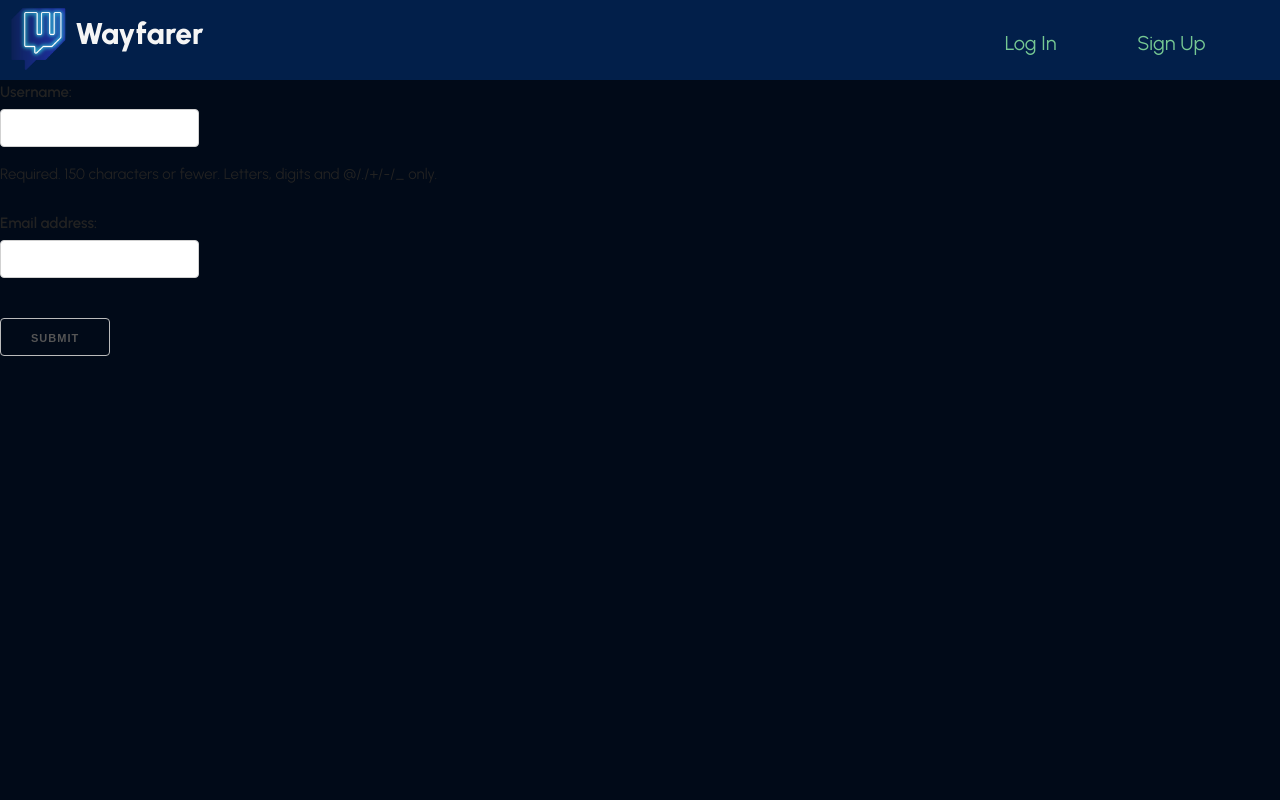
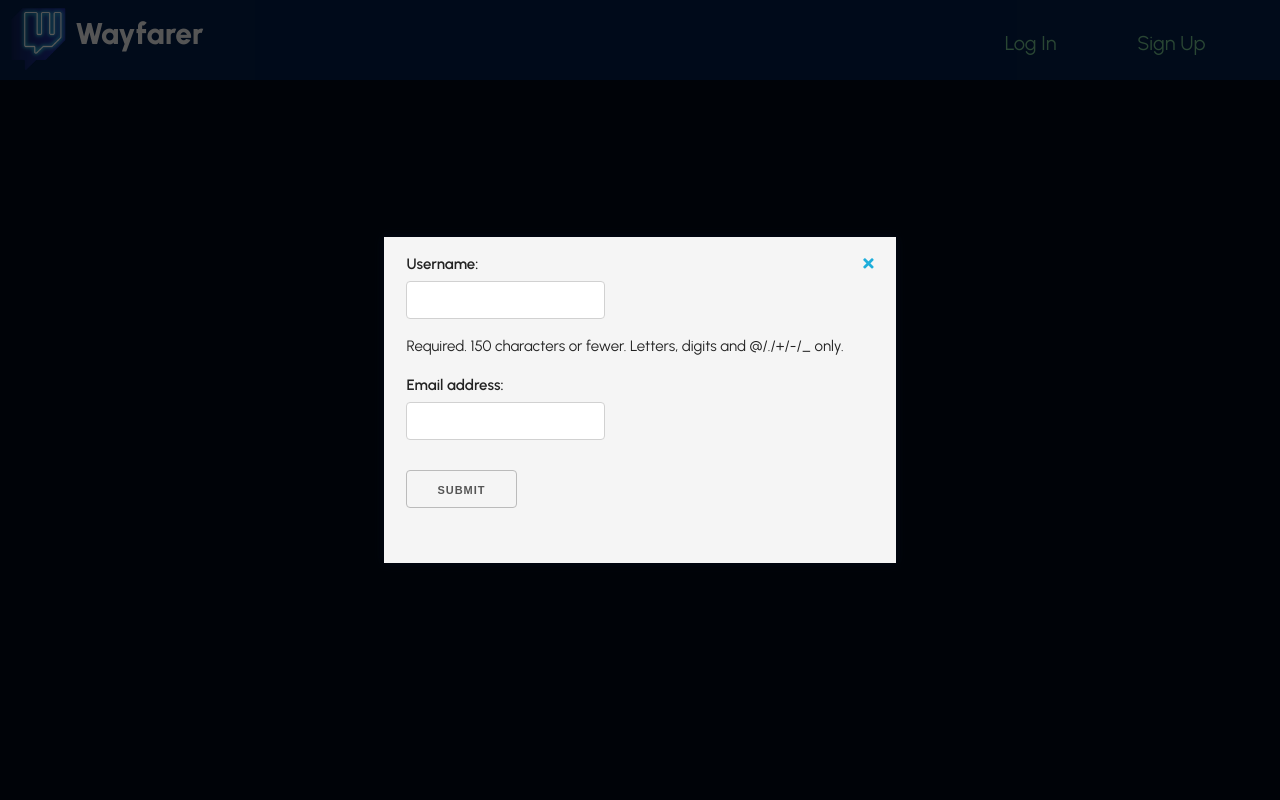
Before and after one commit to geearen/the-wayfarer, a Django app: template app_content/templates/post_update.html in a window 1280 px wide. Run offline with Django 3.2, Linux system fonts and the light colour scheme; the template is opened without the code that fills it: values that come from a table or form of the project are taken from there, others are empty.

Commit message:
modal update

```diff
--- a/app_content/templates/post_delete_confirmation.html
+++ b/app_content/templates/post_delete_confirmation.html
@@ -18,9 +18,8 @@
           {% csrf_token %}
             <input class="delete_confirm_button" type="submit" value="delete" style="color: red"/>
         </form>
-        <button class="delete_cancel">
-          <a class="delete_cancel_button" href="{% url 'post_detail' post.pk %}">Cancel</a>
-        </button>
+        <a class="delete_cancel_button" href="{% url 'post_detail' post.pk %}">
+        <button class="delete_cancel">Cancel</button></a>
       </div>
     </div>
   </div>
--- a/app_content/templates/post_update.html
+++ b/app_content/templates/post_update.html
@@ -2,6 +2,13 @@
 
 {% block content %}
 
+<div class="modal modal-open">
+  <div class="modal-inner">
+    <div class="modal-content">
+      <div class="modal-close-icon">
+        <a href="javascript:void(0)" class="close-modal"> <i class ="fa fa-times" aria-hidden="true"></i></a>
+      </div>
+      <div class="modal-content-inner">
 
       <div class="update_form">
         <form action="" method="POST">
@@ -11,7 +18,9 @@
 
         </form>
       </div>
-
-
+      </div>
+    </div>
+  </div>
+</div>
 
 {% endblock %}
```
Lines whose indentation alone changed are shown as unchanged.
